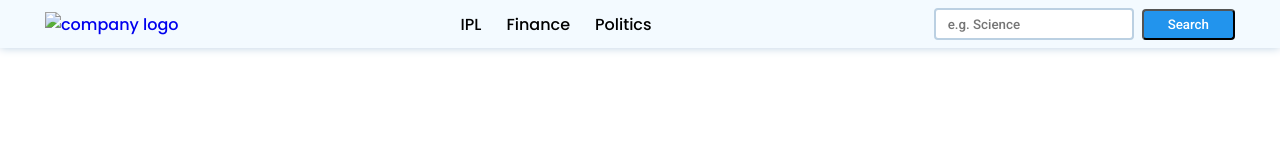
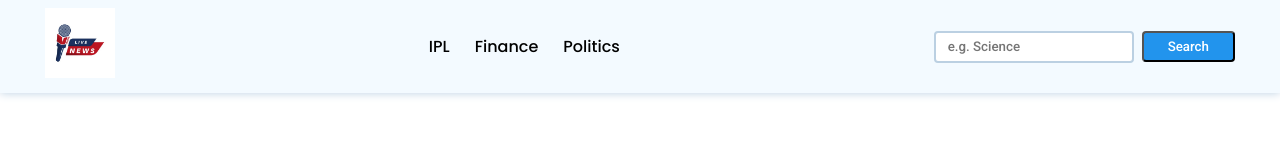
Before and after one commit to Mythri4444/news-api, a plain HTML site: page index.html in a window 1280 px wide. Drawn offline with Linux system fonts and the light colour scheme; no server answers.

Commit message:
index.html

```diff
--- a/index.html
+++ b/index.html
@@ -14,7 +14,7 @@
         <div class="main-nav container flex">
             <!-- logo here -->
             <a href="#" onclick="reload()" class="company-logo">
-                <img src="logo.png" alt="company logo">
+                <img src="logo.jpg" alt="company logo">
             </a>
 
             <!-- Category links here -->
```
